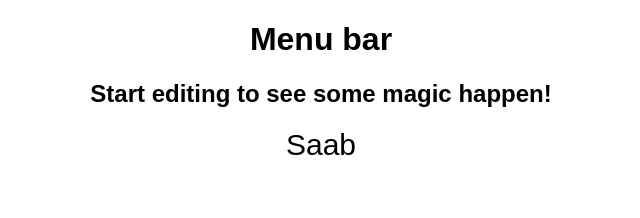
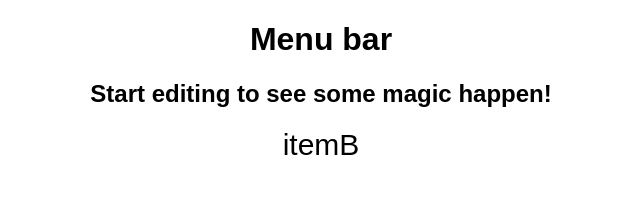
Before and after one commit to kouml/react-typescript-example, a React (Create React App) app: page / in a window 1280 px wide. Shown: the top 218 px of the page, without its empty margins (319-959 px from the left). Built offline with nearby package versions, Linux system fonts and the light colour scheme.

Commit message:
synchronous with simple call

```diff
--- a/src/Card.tsx
+++ b/src/Card.tsx
@@ -1,14 +1,22 @@
 import { useState, useEffect } from "react";
 
+function read_vocab_from_file() {
+  var httpRequest = new XMLHttpRequest();
+  httpRequest.open("GET", "./sample.csv", false);
+  httpRequest.send();
+  return httpRequest.responseText.split("¥n")[0].split(",");
+}
+
 export function Card() {
-  const vocabs = ["Saab", "Volvo", "BMW"];
-  const randomElement = vocabs[Math.floor(Math.random() * vocabs.length)];
-  const [vocab, setVocab] = useState(randomElement);
+  var vocabs = read_vocab_from_file();
+
+  const [vocab, setVocab] = useState("first");
+  let randomIndex = () => Math.floor(Math.random() * vocabs.length);
 
   useEffect(
     function () {
       const intervalId = setInterval(function () {
-        setVocab(randomElement);
+        setVocab(vocabs[randomIndex()]);
       }, 2000);
       return function () {
         clearInterval(intervalId);
```
